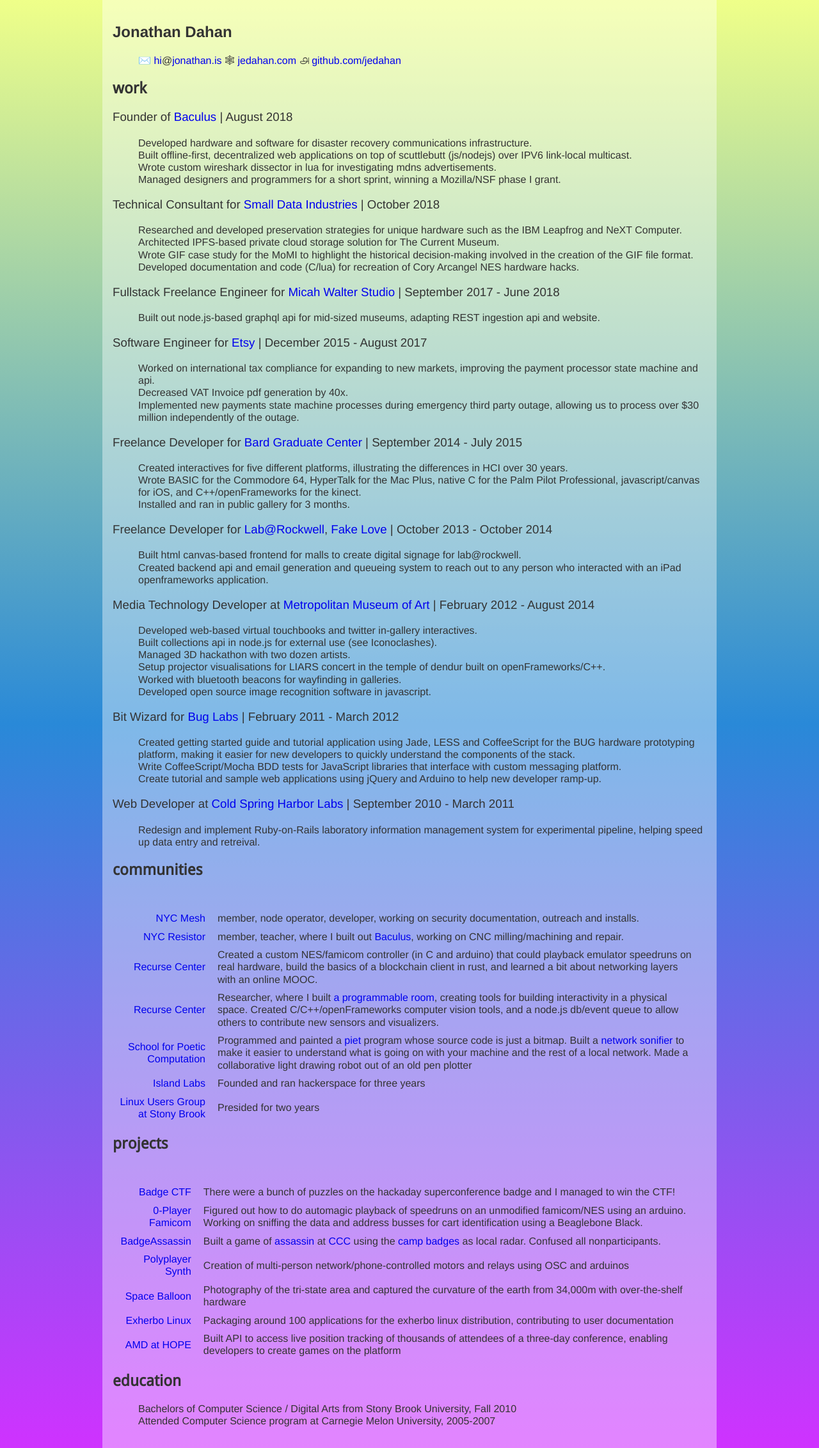
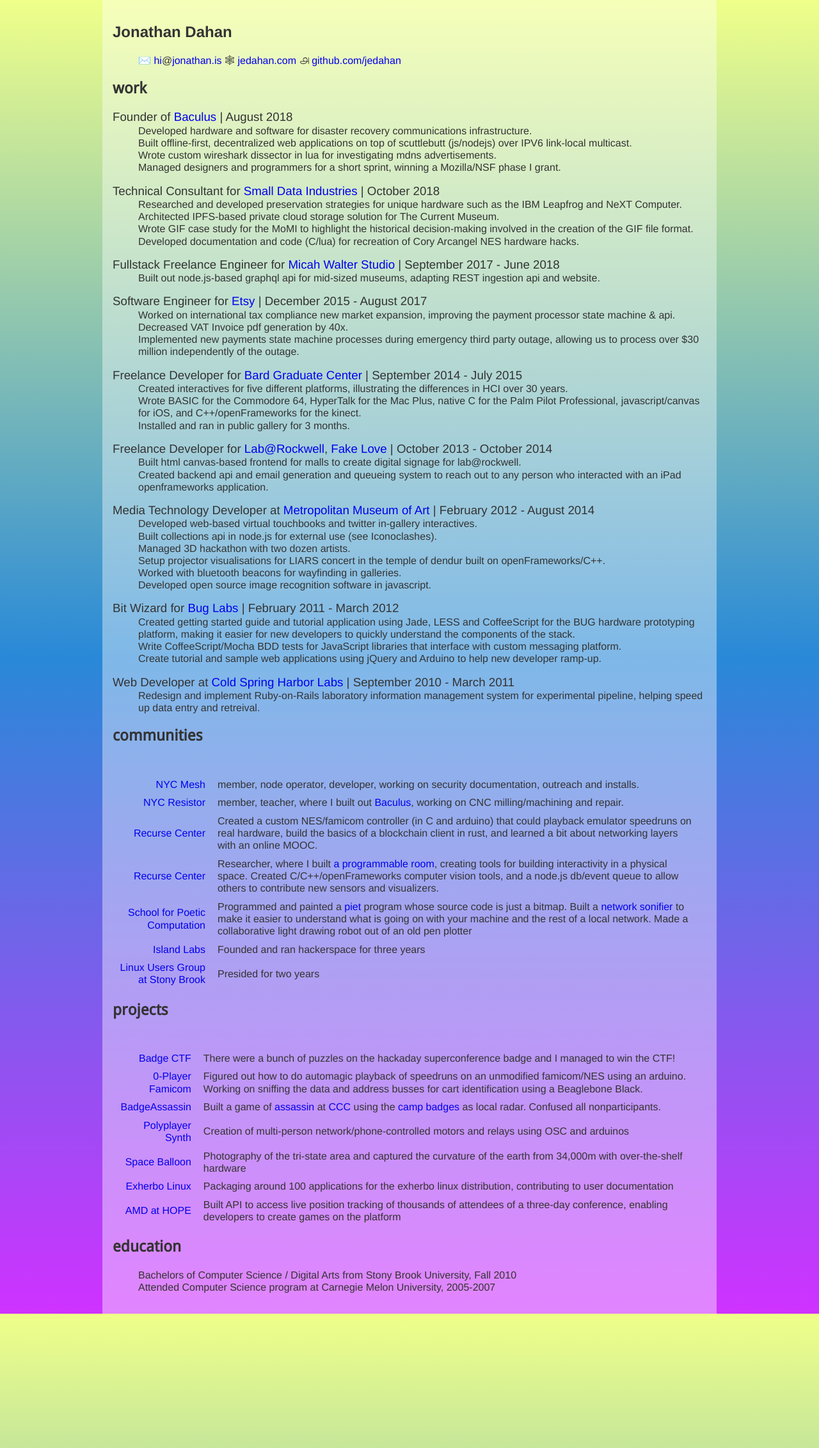
Before and after one commit to jedahan/jedahan.github.com, a Jekyll site: the page built from resume/index.md, in a window 1280 px wide. Shown: the whole page at 64% size. Built offline with Jekyll 4.4.1, drawn with Linux system fonts in a browser that asks for light colours; our own code applies the rules of GitHub Pages for plain Markdown files.

Commit message:
less weird margins

```diff
--- a/css/resume.css
+++ b/css/resume.css
@@ -1,6 +1,13 @@
-h3 { font-weight: normal }
+h3 {
+  font-weight: normal;
+  margin: 0;
+}
 
 td {
   padding-right: 1em;
   padding-top: 0.4em;
 }
+
+ul {
+  margin-top: 0;
+}
--- a/resume/index.md
+++ b/resume/index.md
@@ -28,7 +28,7 @@
 
 ### Software Engineer for [Etsy][] | December 2015 - August 2017
 
-* Worked on international tax compliance for expanding to new markets, improving the payment processor state machine and api.
+* Worked on international tax compliance new market expansion, improving the payment processor state machine & api.
 * Decreased VAT Invoice pdf generation by 40x.
 * Implemented new payments state machine processes during emergency third party outage, allowing us to process over $30 million independently of the outage.
 
```
